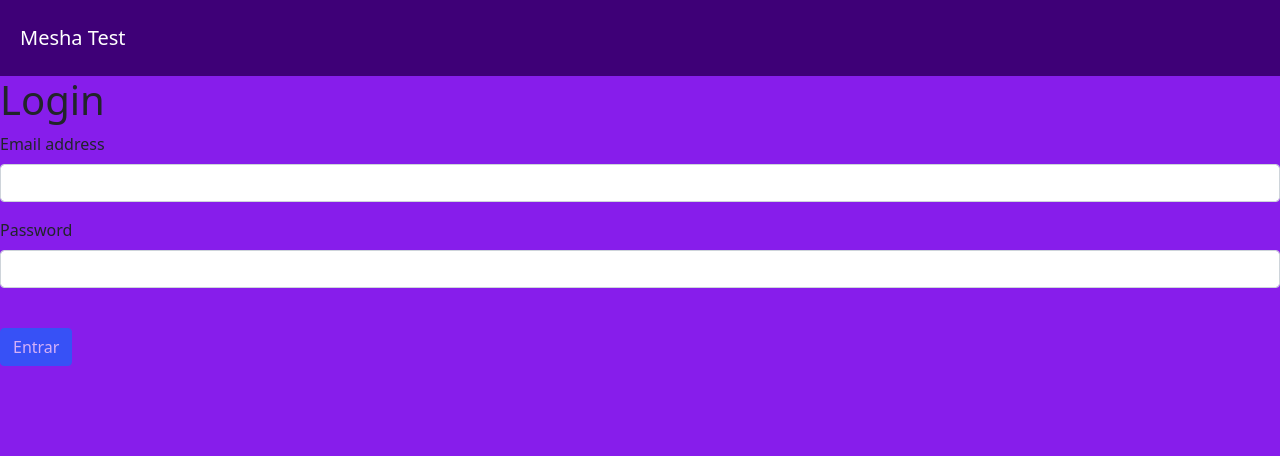
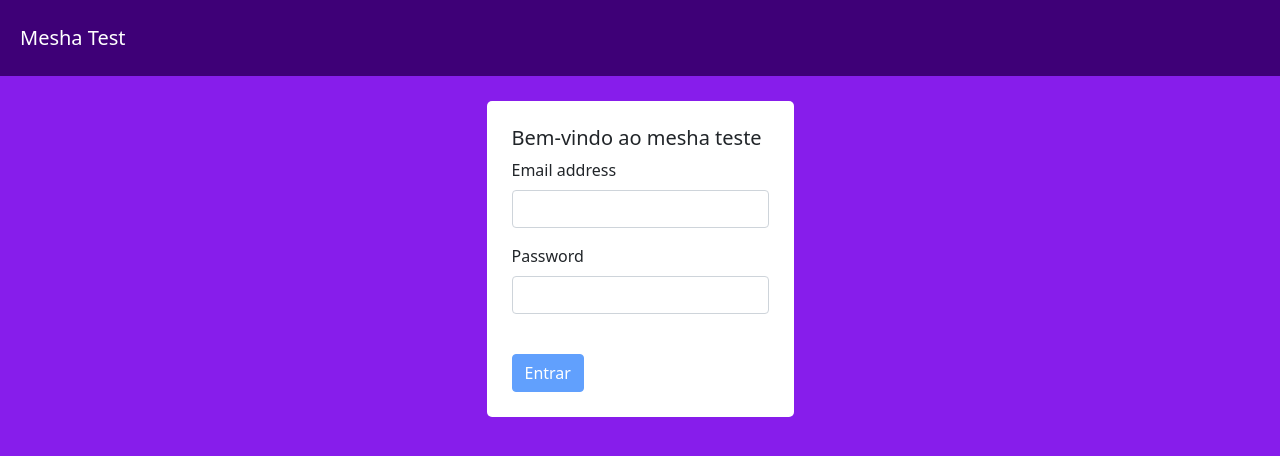
Before and after one commit to eldersoon/mesha-front, an Angular app: page /login in a window 1280 px wide. Shown: the top 456 px of the page. Built offline with nearby package versions, Linux system fonts and the light colour scheme; what ngx-mask would draw is missing.

Commit message:
register create layout

```diff
--- a/src/app/account/login/login.component.css
+++ b/src/app/account/login/login.component.css
@@ -0,0 +1,6 @@
+.form {
+  background-color: white;
+  padding: 25px;
+  margin: 25px;
+  border-radius: 5px;
+}
--- a/src/app/account/login/login.component.html
+++ b/src/app/account/login/login.component.html
@@ -1,6 +1,7 @@
-<form (ngSubmit)="onSubmit()" [formGroup]="loginForm" #formDir="ngForm">
-  <h1>Login</h1>
-  <div class="mb-3">
+<div class="d-flex justify-content-center">
+  <form class="form" (ngSubmit)="onSubmit()" [formGroup]="loginForm" #formDir="ngForm">
+    <p class="h5">Bem-vindo ao mesha teste</p>
+    <div class="form-group mb-3">
       <label for="email" class="form-label">Email address</label>
       <input type="email" class="form-control" id="email" aria-describedby="emailHelp" formControlName="email">
       <div *ngIf="email.invalid && formDir.submitted" class="validation-error">
@@ -9,7 +10,7 @@
         <span *ngIf="email.errors?.['email']">Formato de email inválido.</span>
       </div>
     </div>
-  <div class="mb-3">
+    <div class="form-group mb-3">
       <label for="password" class="form-label">Password</label>
       <input type="password" class="form-control" id="password" formControlName="password">
       <div *ngIf="password.invalid && formDir.submitted" class="validation-error">
@@ -21,3 +22,4 @@
     <br>
     <button type="submit" class="btn btn-primary" [disabled]="loginForm.invalid">Entrar</button>
   </form>
+</div>
--- a/src/app/register/create/create.component.css
+++ b/src/app/register/create/create.component.css
@@ -0,0 +1,17 @@
+.form {
+  background-color: white;
+  width: 550px;
+  padding: 25px;
+  margin: 25px;
+  border-radius: 5px;
+}
+
+.page {
+  margin: 0;
+  min-height: 100vh;
+  background-color: rgb(135, 29, 235);
+}
+
+.obs {
+  font-size: 10px;
+}
--- a/src/app/register/create/create.component.html
+++ b/src/app/register/create/create.component.html
@@ -1,6 +1,6 @@
-<div style="padding:50px;">
+<div class="page d-flex justify-content-center" style="padding:50px;">
   <span *ngIf="success">Resgistrado com sucesso</span>
-  <form ng-submit ="onSubmit(formRegister)" [formGroup]="createRegisterForm" #formRegister="ngForm">
+  <form class="form" ng-submit ="onSubmit(formRegister)" [formGroup]="createRegisterForm" #formRegister="ngForm">
     <h1>Registrar</h1>
     <div class="mb-3">
       <label for="name" class="form-label">Nome</label>
@@ -38,13 +38,17 @@
         <span *ngIf="celphone.errors?.['celphone']">Formato de celphone inválido.</span>
       </div>
     </div>
-    <div class="mb-3">
+    <div class="col-md-12">
       <label for="knowledges" class="form-label">Conhecimentos</label>
-      <div *ngFor="let choice of checks; let i=index" class="col-md-2">
+     <div>
+      <span class="obs" *ngIf="knowledges.errors?.['required']">OBS: Campo obrigatório. Escolha pelo menos um conhecimento.</span>
+     </div>
+
+      <div *ngFor="let choice of checks; let i=index">
           <input id="knowledges" type="checkbox" [value]="choice.value" (change)="onCheckChange($event)">
           {{choice.knowledge}}
       </div>
-      <span *ngIf="knowledges.errors?.['required']">Campo obrigatório. Escolha pelo menos um conhecimento.</span>
+
     </div>
     <br>
     <button class="btn btn-primary" (click)="onSubmit(formRegister)">Registrar</button>
```
Lines whose indentation alone changed are shown as unchanged.
